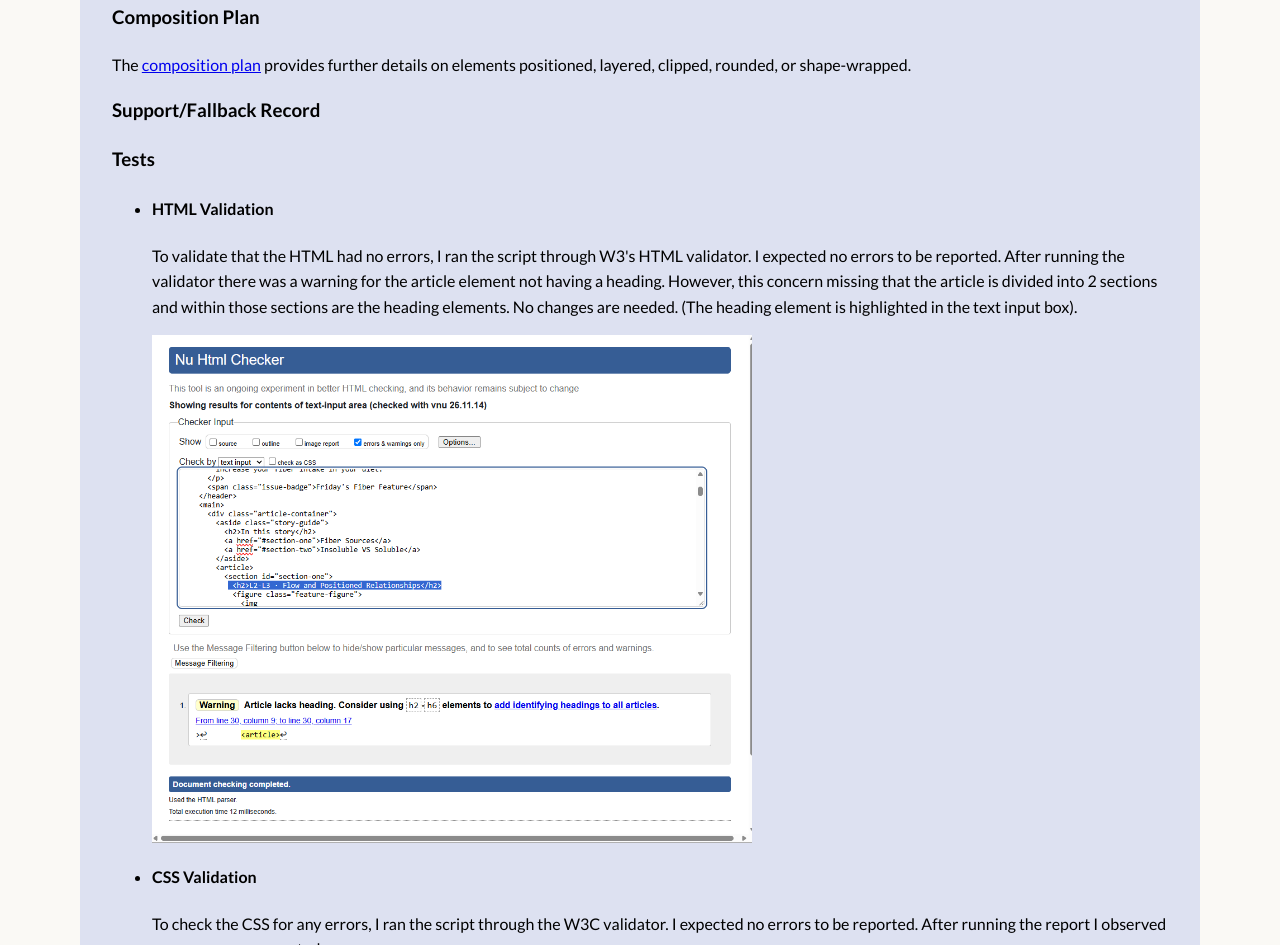
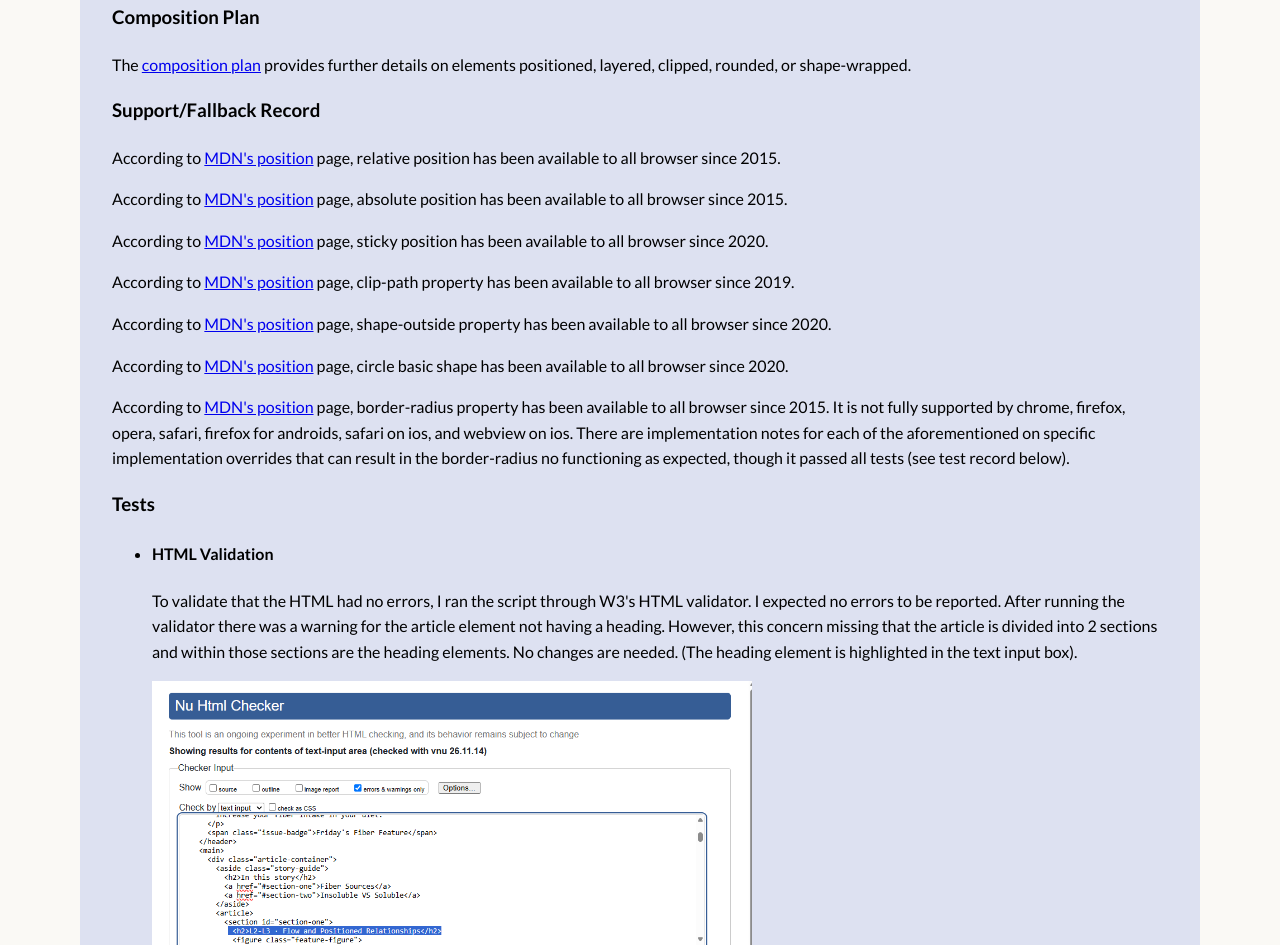
Before and after one commit to enappen/Deliverable_Layerable-Feature-Story, a plain HTML site: page index.html in a window 1280 px wide. Shown: the part 3163-4108 px from the top of the page. Drawn offline with Linux system fonts and the light colour scheme.

Commit message:
MDN citations added

```diff
--- a/index.html
+++ b/index.html
@@ -163,7 +163,73 @@
         </section>
         <section>
           <h3>Support/Fallback Record</h3>
-          <p></p>
+          <p>
+            According to
+            <a
+              href="https://developer.mozilla.org/en-US/docs/Web/CSS/Reference/Properties/position"
+              >MDN's position</a
+            >
+            page, relative position has been available to all browser since
+            2015.
+          </p>
+          <p>
+            According to
+            <a
+              href="https://developer.mozilla.org/en-US/docs/Web/CSS/Reference/Properties/position"
+              >MDN's position</a
+            >
+            page, absolute position has been available to all browser since
+            2015.
+          </p>
+          <p>
+            According to
+            <a
+              href="https://developer.mozilla.org/en-US/docs/Web/CSS/Reference/Properties/position"
+              >MDN's position</a
+            >
+            page, sticky position has been available to all browser since 2020.
+          </p>
+          <p>
+            According to
+            <a
+              href="https://developer.mozilla.org/en-US/docs/Web/CSS/Reference/Properties/clip-path"
+              >MDN's position</a
+            >
+            page, clip-path property has been available to all browser since
+            2019.
+          </p>
+          <p>
+            According to
+            <a
+              href="https://developer.mozilla.org/en-US/docs/Web/CSS/Reference/Properties/shape-outside"
+              >MDN's position</a
+            >
+            page, shape-outside property has been available to all browser since
+            2020.
+          </p>
+          <p>
+            According to
+            <a
+              href="https://developer.mozilla.org/en-US/docs/Web/CSS/Reference/Properties/shape-outside"
+              >MDN's position</a
+            >
+            page, circle basic shape has been available to all browser since
+            2020.
+          </p>
+          <p>
+            According to
+            <a
+              href="https://developer.mozilla.org/en-US/docs/Web/CSS/Reference/Properties/border-radius"
+              >MDN's position</a
+            >
+            page, border-radius property has been available to all browser since
+            2015. It is not fully supported by chrome, firefox, opera, safari,
+            firefox for androids, safari on ios, and webview on ios. There are
+            implementation notes for each of the aforementioned on specific
+            implementation overrides that can result in the border-radius no
+            functioning as expected, though it passed all tests (see test record
+            below).
+          </p>
         </section>
         <section>
           <h3>Tests</h3>
```
